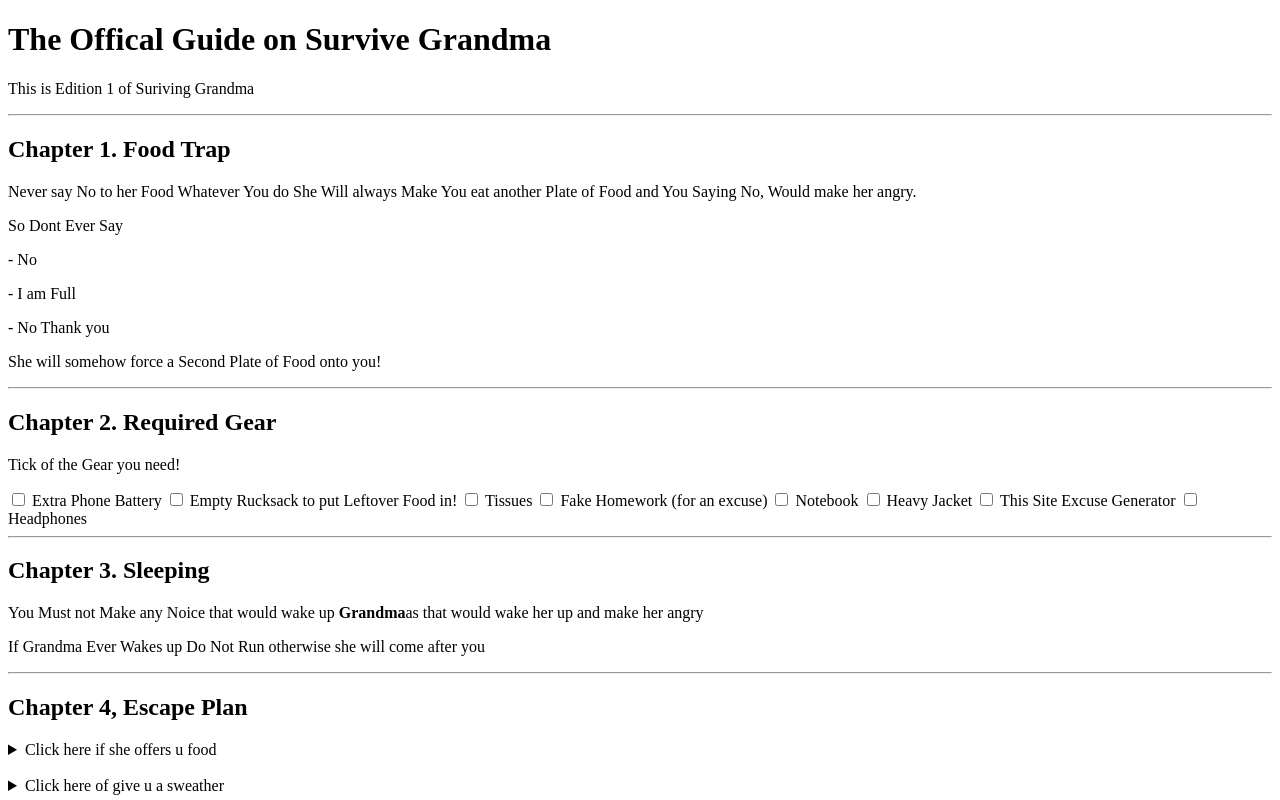
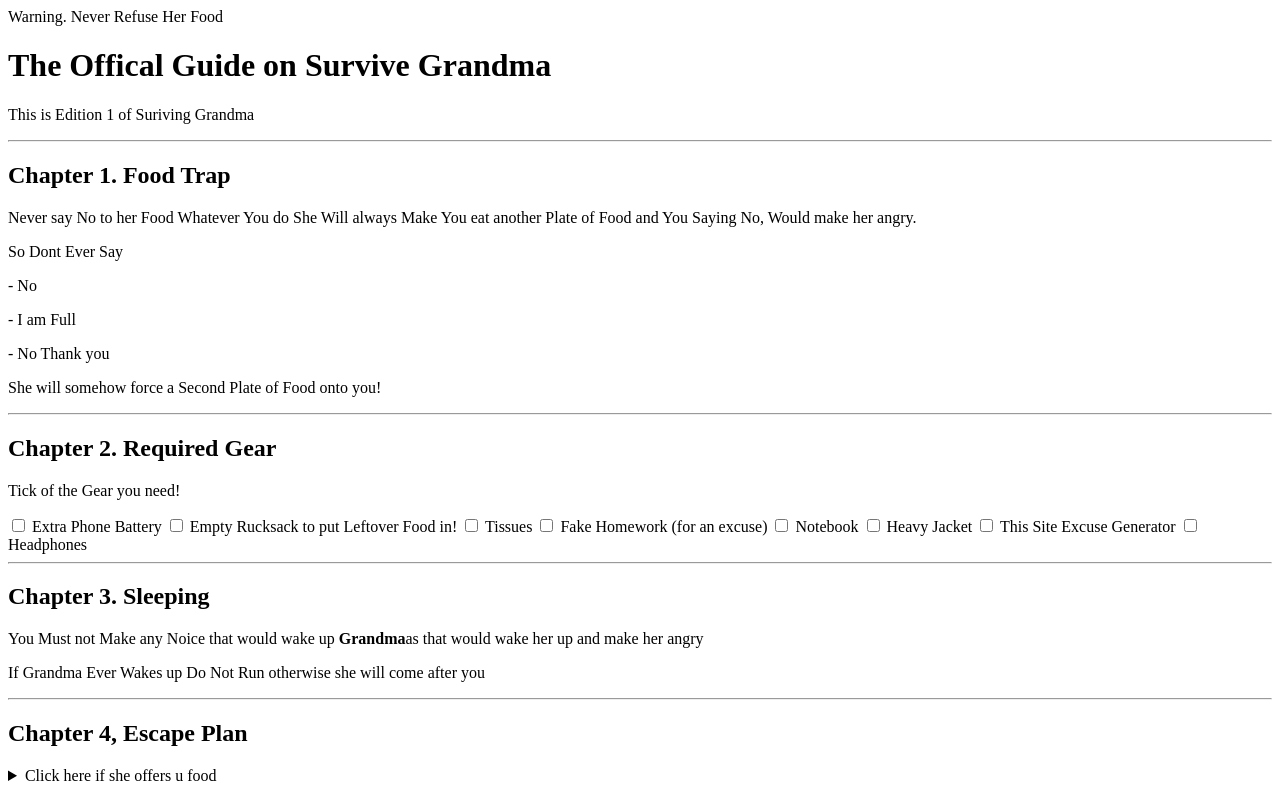
Before and after one commit to SniperEbaad/Survive-Grandma-Project, a plain HTML site: page index.html in a window 1280 px wide. Shown: the top 800 px of the page. Drawn offline with Linux system fonts and the light colour scheme.

```diff
--- a/index.html
+++ b/index.html
@@ -4,6 +4,7 @@
 <title>Surviving Grandma Guide</title>
 </head>
 <body>
+<marqueee>Warning. Never Refuse Her Food</marqueee>
 <h1>The Offical Guide on Survive Grandma</h1>
 <p>This is Edition 1 of Suriving Grandma</p>
 <hr>
```
